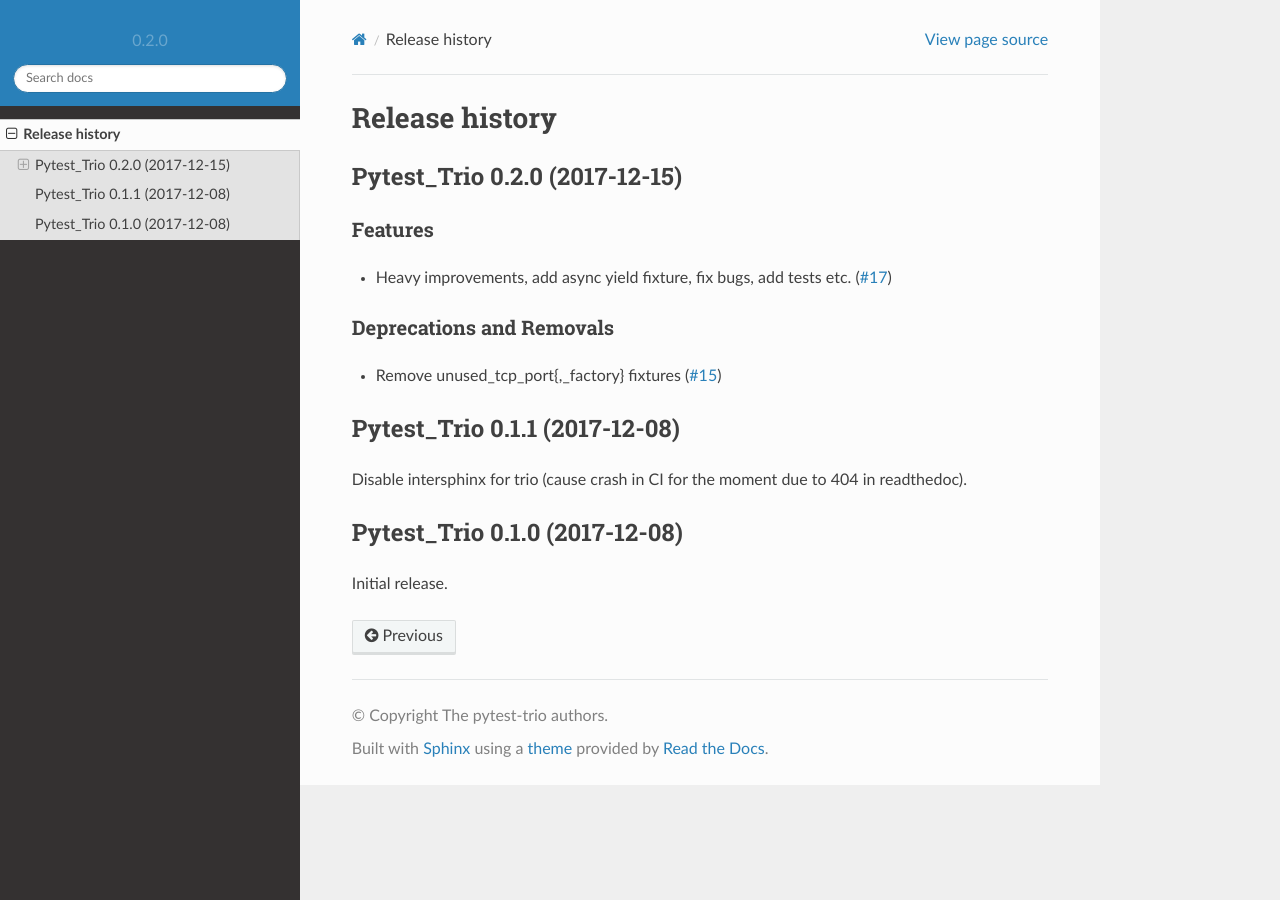
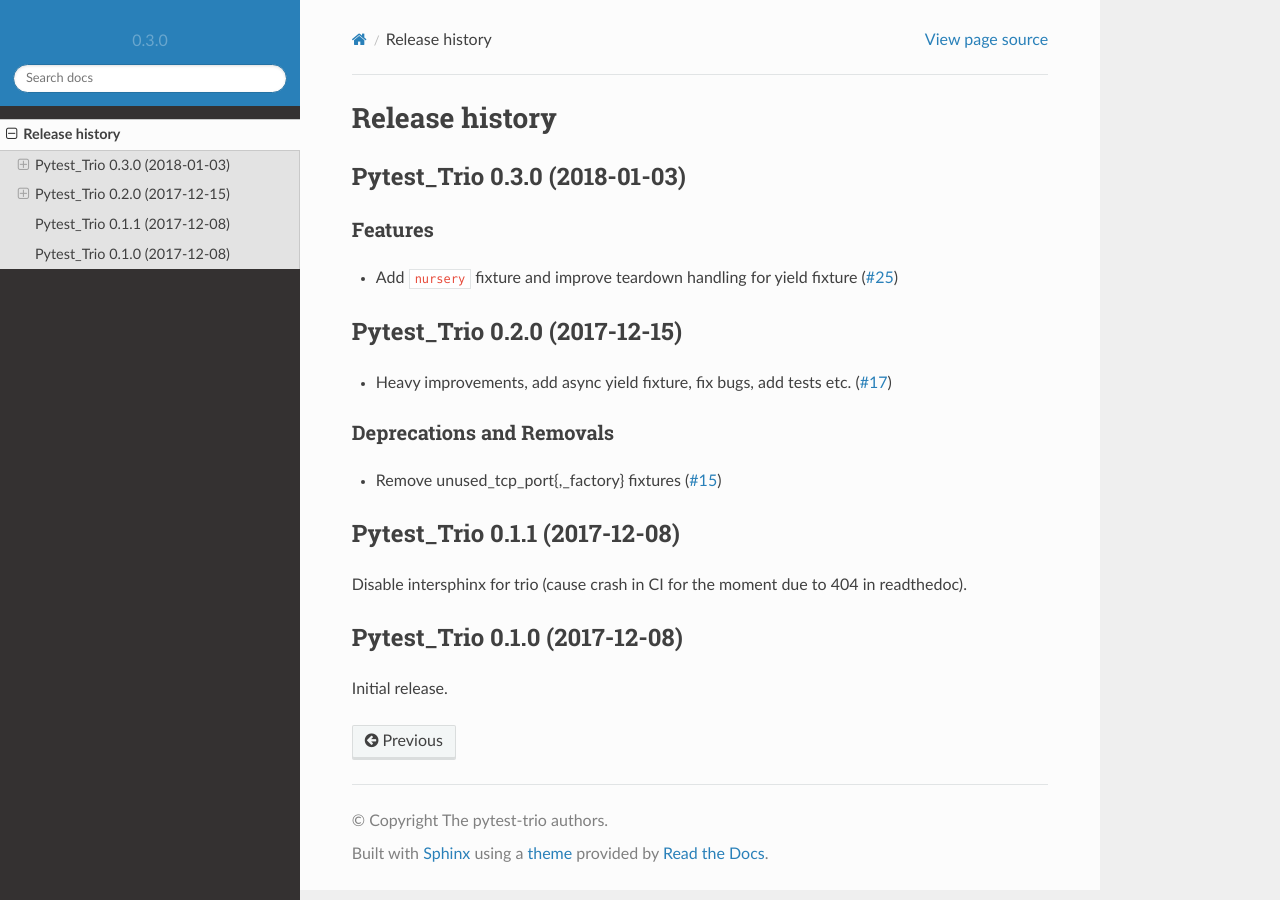
Before and after one commit to python-trio/pytest-trio, a Sphinx documentation site: the page built from docs/source/history.rst, in a window 1280 px wide. Built offline with Sphinx 7.4.7 and the Read the Docs theme 2.0.0, drawn with Linux system fonts in a browser that asks for light colours.

Commit message:
Bumpversion 0.2.0 -> 0.3.0

```diff
--- a/docs/source/history.rst
+++ b/docs/source/history.rst
@@ -5,11 +5,18 @@
 
 .. towncrier release notes start
 
-Pytest_Trio 0.2.0 (2017-12-15)
+Pytest_Trio 0.3.0 (2018-01-03)
 ------------------------------
 
 Features
 ~~~~~~~~
+
+- Add ``nursery`` fixture and improve teardown handling for yield fixture (`#25
+  <https://github.com/python-trio/pytest-trio/issues/25>`__)
+
+
+Pytest_Trio 0.2.0 (2017-12-15)
+------------------------------
 
 - Heavy improvements, add async yield fixture, fix bugs, add tests etc. (`#17
   <https://github.com/python-trio/pytest-trio/issues/17>`__)
--- a/pytest_trio/_version.py
+++ b/pytest_trio/_version.py
@@ -1,3 +1,3 @@
 # This file is imported from __init__.py and exec'd from setup.py
 
-__version__ = "0.2.0"
+__version__ = "0.3.0"
```
